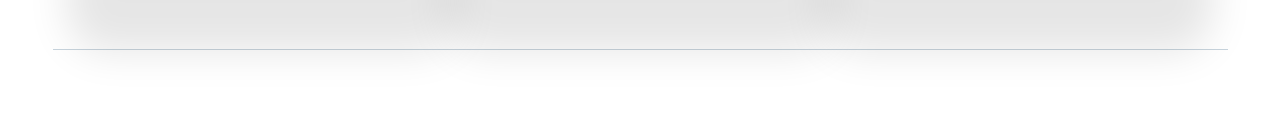
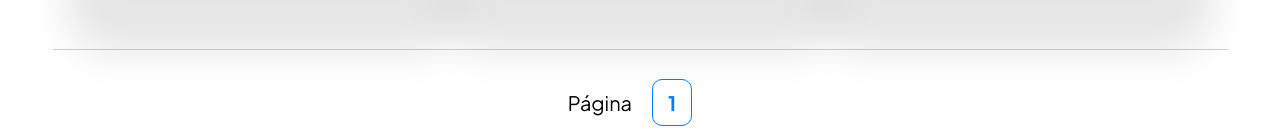
Before and after one commit to Saviovd/test-leadster, a Next.js app: page / in a window 1280 px wide. Shown: the part 1803-1935 px from the top of the page. Before the commit the page ends 1903 px from the top, so only its background shows below. Built offline with nearby package versions, Linux system fonts and the light colour scheme.

Commit message:
add Pagination Component

```diff
--- /dev/null
+++ b/src/components/Pagination/paginationStyles.ts
@@ -0,0 +1,26 @@
+import styled from 'styled-components';
+
+export const PaginationStyles = styled.div`
+   display: flex;
+   align-items: center;
+   justify-content: center;
+
+   .page {
+      font-size: 2rem;
+
+   }
+   .page__number {
+      font-size: 2rem;
+      cursor: pointer;
+      margin: 0 2rem;
+      align-self: center;
+   }
+
+   .isActive {
+      color: #007EFF;
+      border: 1px solid #007EFF;
+      padding: 1rem 1.5rem;
+      border-radius: 1rem;
+      font-weight: 700;
+   }
+`;
--- a/src/components/Videos/Videos.tsx
+++ b/src/components/Videos/Videos.tsx
@@ -1,29 +1,53 @@
 import NavBar from '../NavBar/NavBar';
 import { VideosStyles } from './videosStyles';
 import data from '@/data/videos.json';
-import React from 'react';
+import React, { useState } from 'react';
 import VideoCard from '../VideoCard/VideoCard';
+import { PaginationStyles } from '../Pagination/paginationStyles';
 
 const { videos } = data;
+const videosPerPage = 9;
 
 const Videos = () => {
+   const [page, setPage] = useState(1);
+
+   const indexOfLastVideo = page * videosPerPage;
+   const indexOfFirstVideo = indexOfLastVideo - videosPerPage;
+   const currentVideos = videos.slice(indexOfFirstVideo, indexOfLastVideo);
+
+   const paginate = (pageNumber: React.SetStateAction<number>) => {
+      setPage(pageNumber);
+   };
+
    return (
       <>
+         <NavBar />
          <VideosStyles>
-            <NavBar />
             <div className='video__card--list'>
-               {videos.map((video, i) => (
-                  <>
+               {currentVideos.map((video, i) => (
                   <VideoCard
                      key={i}
                      thumb={video.thumb}
                      title={video.title}
                      url={video.url}
                   />
-                  </>
                ))}
             </div>
          </VideosStyles>
+         <PaginationStyles>
+            <p className='page'>Página</p>
+            {Array.from({
+               length: Math.ceil(videos.length / videosPerPage),
+            }).map((_, i) => (
+               <p
+                  className={`page__number ${page === i + 1 ? 'isActive' : ''}`}
+                  key={i}
+                  onClick={() => paginate(i + 1)}
+               >
+                  {i + 1}
+               </p>
+            ))}
+         </PaginationStyles>
       </>
    );
 };
--- a/src/components/Videos/videosStyles.ts
+++ b/src/components/Videos/videosStyles.ts
@@ -3,7 +3,7 @@ import styled from 'styled-components';
 export const VideosStyles = styled.div`
    width: 100%;
    max-width: 1175px;
-   margin: 0 auto 5rem;
+   margin: 0 auto 2rem;
    padding: 2rem 0 5rem;
    border-bottom: 0.1px solid #c8d4dd;
 
```
Lines whose indentation alone changed are shown as unchanged.
